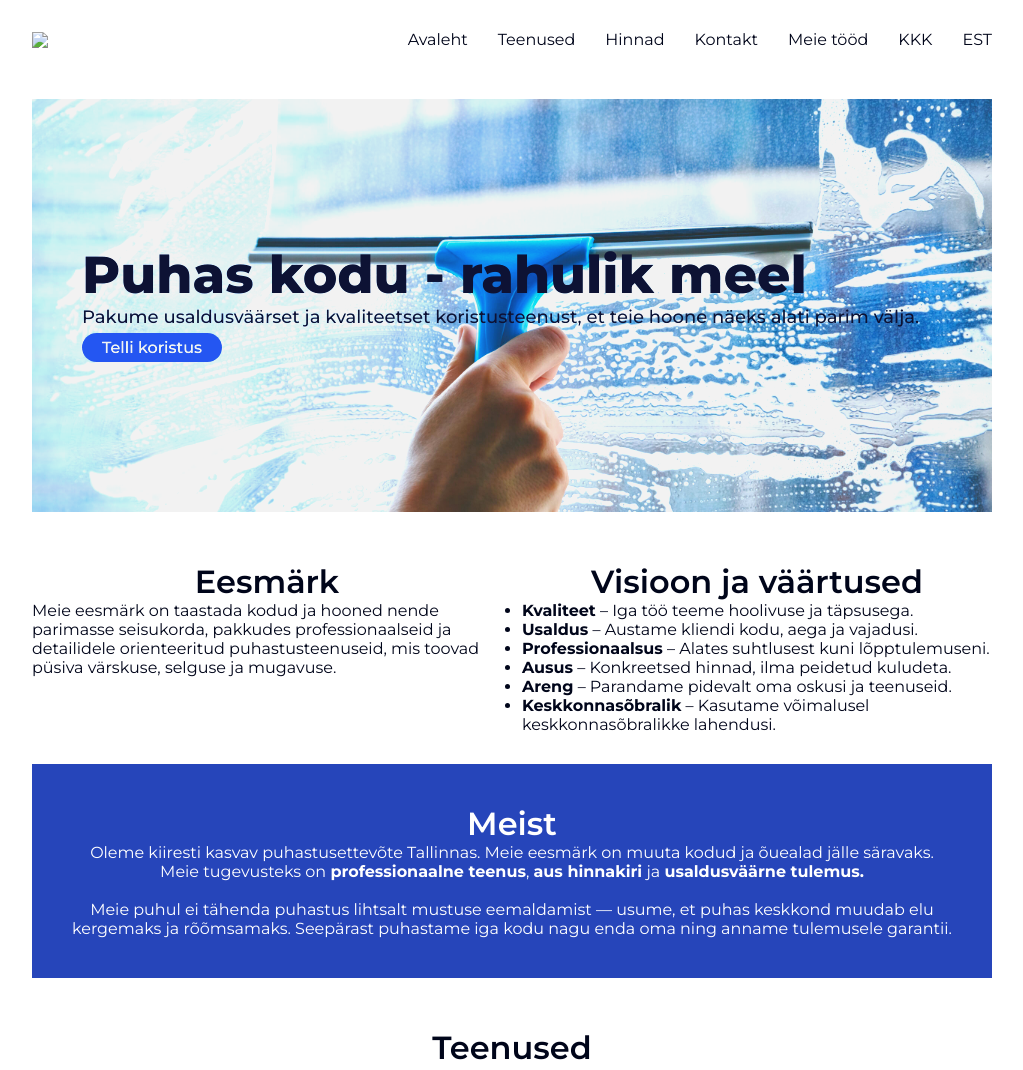
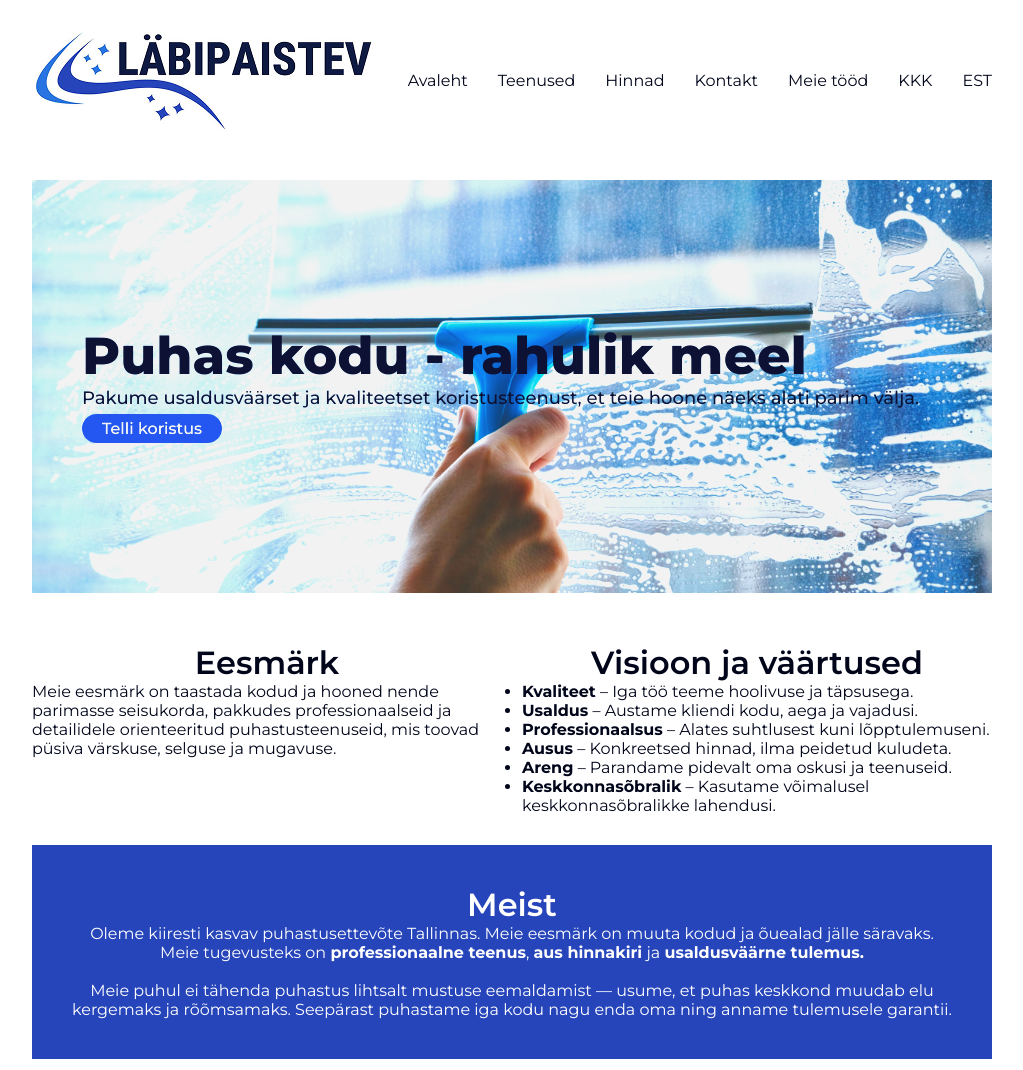
Before and after one commit to rlbaee/labipaistev, a plain HTML site: page index.html in a window 1280 px wide. Shown: the top 1070 px of the page, without its empty margins (128-1151 px from the left). Drawn offline with Linux system fonts and the light colour scheme; the site is published under a folder, as on GitHub Pages, so addresses that start at the root find nothing.

Commit message:
Logo fix

```diff
--- a/index.html
+++ b/index.html
@@ -21,7 +21,7 @@
   <body>
     <div class="wrapper">
       <nav>
-        <img src="/images/logo-text.png" class="logo" />
+        <img src="images/logo-text.png" class="logo" />
         <div class="links">
           <a href="#top">Avaleht</a>
           <a href="#teenused">Teenused</a>
```
